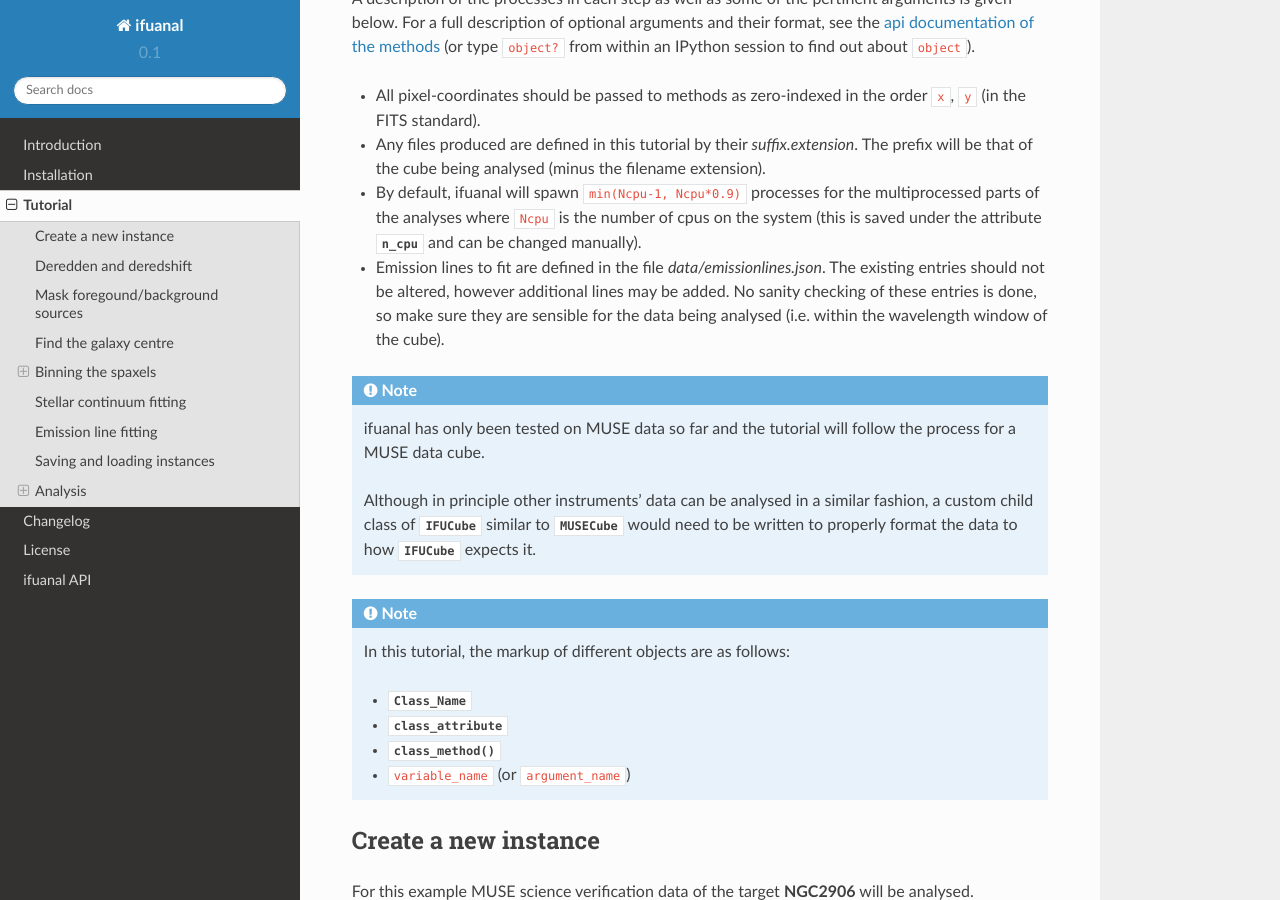
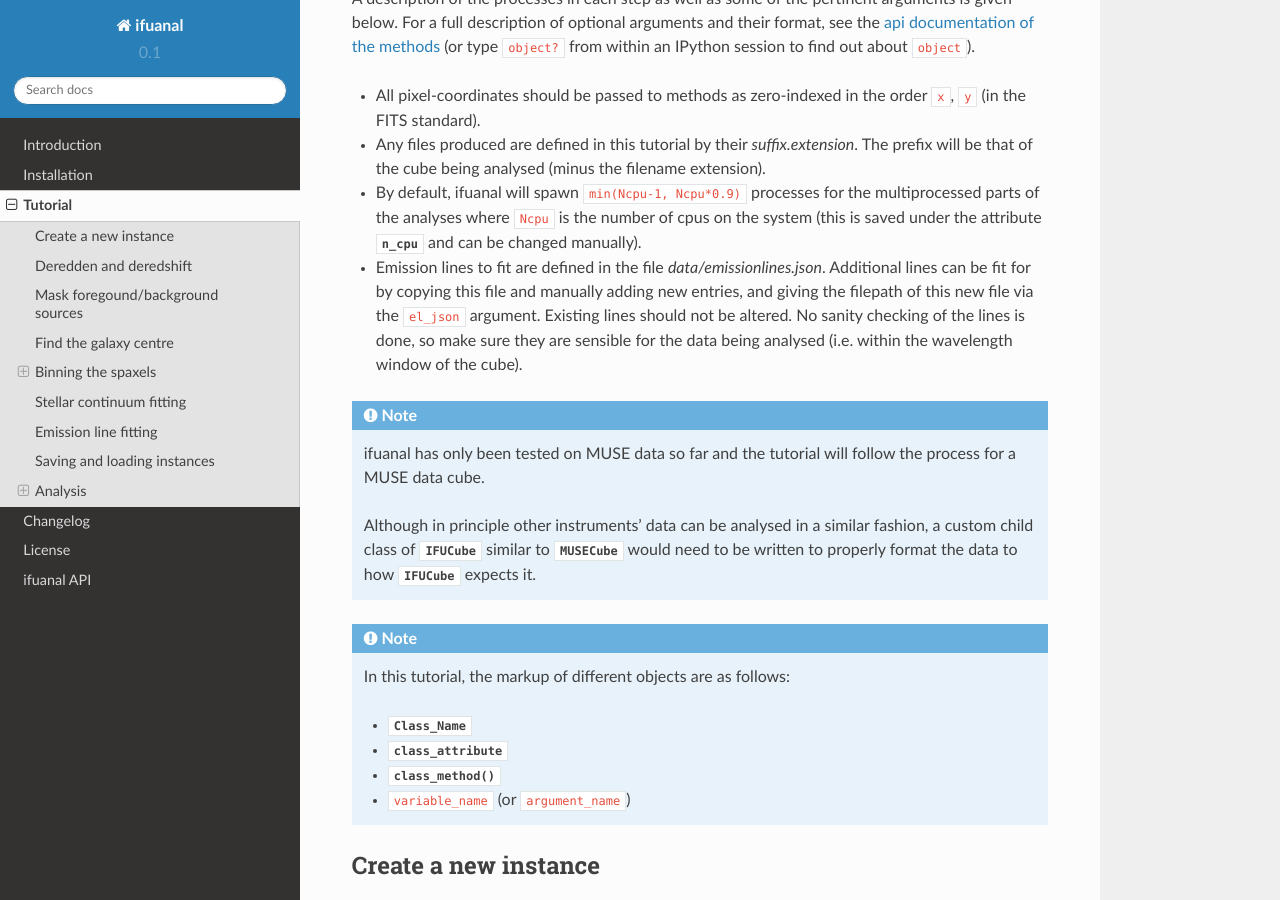
Before and after one commit to Lyalpha/ifuanal, a Sphinx documentation site: the page built from docs/tutorial.rst, in a window 1280 px wide and 900 px high, scrolled down 317 px. Built offline with Sphinx 7.4.7 and the Read the Docs theme 2.0.0, drawn with Linux system fonts in a browser that asks for light colours.

Commit message:
Update for new el_json argument

```diff
--- a/docs/changelog.rst
+++ b/docs/changelog.rst
@@ -1,5 +1,10 @@
 Changelog
 =========
+
+vdev
+----
+ * Exposed the filepath of the json emission lines file via the ``el_json``
+   argument to :class:`~ifuanal.IFUCube` and :class:`~ifuanal.MUSECube`.
 
 v0.3.0
 ------
--- a/docs/tutorial.rst
+++ b/docs/tutorial.rst
@@ -23,10 +23,12 @@ type ``object?`` from within an IPython session to find out about
   multiprocessed parts of the analyses where ``Ncpu`` is the number of cpus on
   the system (this is saved under the attribute :attr:`n_cpu` and can be changed
   manually).
-* Emission lines to fit are defined in the file `data/emissionlines.json`. The
-  existing entries should not be altered, however additional lines may be added.
-  No sanity checking of these entries is done, so make sure they are sensible
-  for the data being analysed (i.e. within the wavelength window of the cube).
+* Emission lines to fit are defined in the file `data/emissionlines.json`.
+  Additional lines can be fit for by copying this file and manually adding new
+  entries, and giving the filepath of this new file via the ``el_json``
+  argument. Existing lines should not be altered. No sanity checking of the
+  lines is done, so make sure they are sensible for the data being analysed
+  (i.e. within the wavelength window of the cube).
 
 .. NOTE::
 
```
